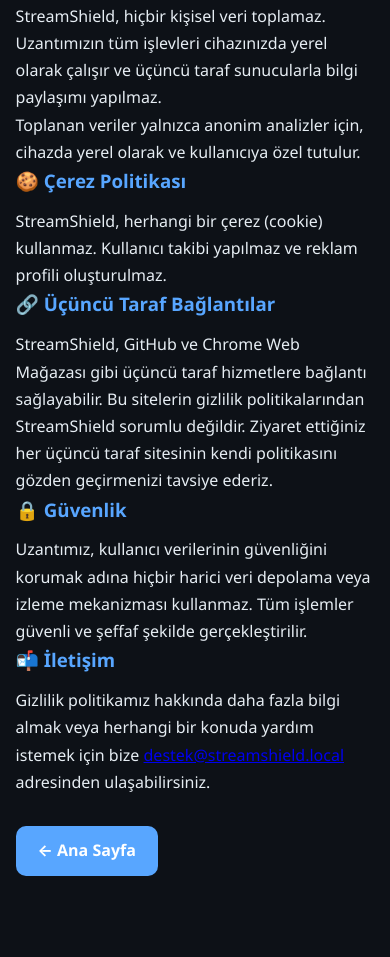
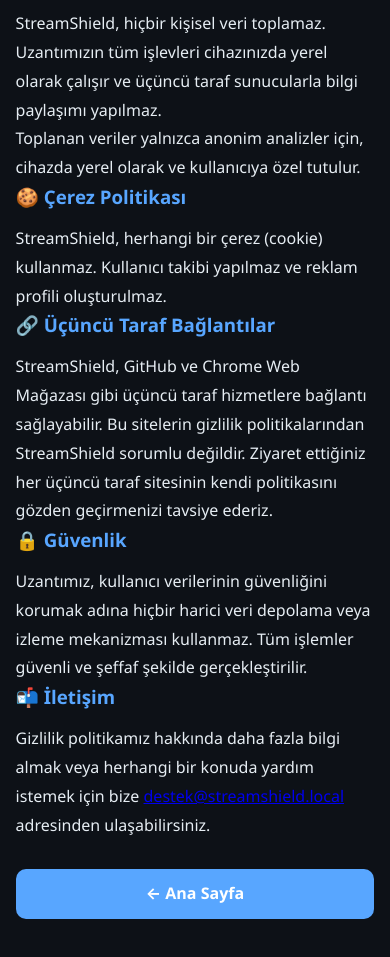
Before and after one commit to pozstudiox/stream-shield-website, a website: page public/privacy.html in a window 390 px wide. Shown: the part 335-1292 px from the top of the page. Before the commit the page ends 1263 px from the top, so only its background shows below. Drawn offline with Linux system fonts and the light colour scheme.

Commit message:
Update style.css

```diff
--- a/public/style.css
+++ b/public/style.css
@@ -526,7 +526,7 @@
     padding: 24px;
   }
 
-  /* GİZLİLİK SAYFASI */
+/* GİZLİLİK POLİTİKASI SAYFASI */
 .privacy-page {
   background: var(--color-surface-alt);
   padding: 80px 20px;
@@ -546,7 +546,7 @@
   font-size: 2.2rem;
   font-weight: bold;
   color: var(--color-accent);
-  margin-bottom: 4px;
+  margin-bottom: 8px;
 }
 
 .privacy-nav {
@@ -562,19 +562,20 @@
 }
 
 .privacy-section {
-  margin-bottom: 32px;
+  margin-bottom: 36px;
 }
 
 .privacy-section h2,
 .privacy-section h3 {
   color: var(--color-accent);
   margin-bottom: 12px;
+  font-weight: 600;
 }
 
 .privacy-section p {
   color: var(--color-text);
   font-size: 1rem;
-  line-height: 1.7;
+  line-height: 1.8;
 }
 
 .btn-back {
@@ -586,11 +587,26 @@
   border-radius: var(--radius);
   font-weight: bold;
   text-decoration: none;
-  transition: background 0.3s ease;
+  transition: background var(--transition), transform var(--transition);
 }
 
 .btn-back:hover {
   background: var(--color-accent-hover);
+  transform: translateY(-2px);
+}
+
+/* RESPONSIVE */
+@media (max-width: 600px) {
+  .privacy-page .container {
+    padding: 30px 20px;
+  }
+  .privacy-logo {
+    font-size: 1.8rem;
+  }
+  .btn-back {
+    width: 100%;
+    text-align: center;
+  }
 }
 
 /* Responsive */
```
